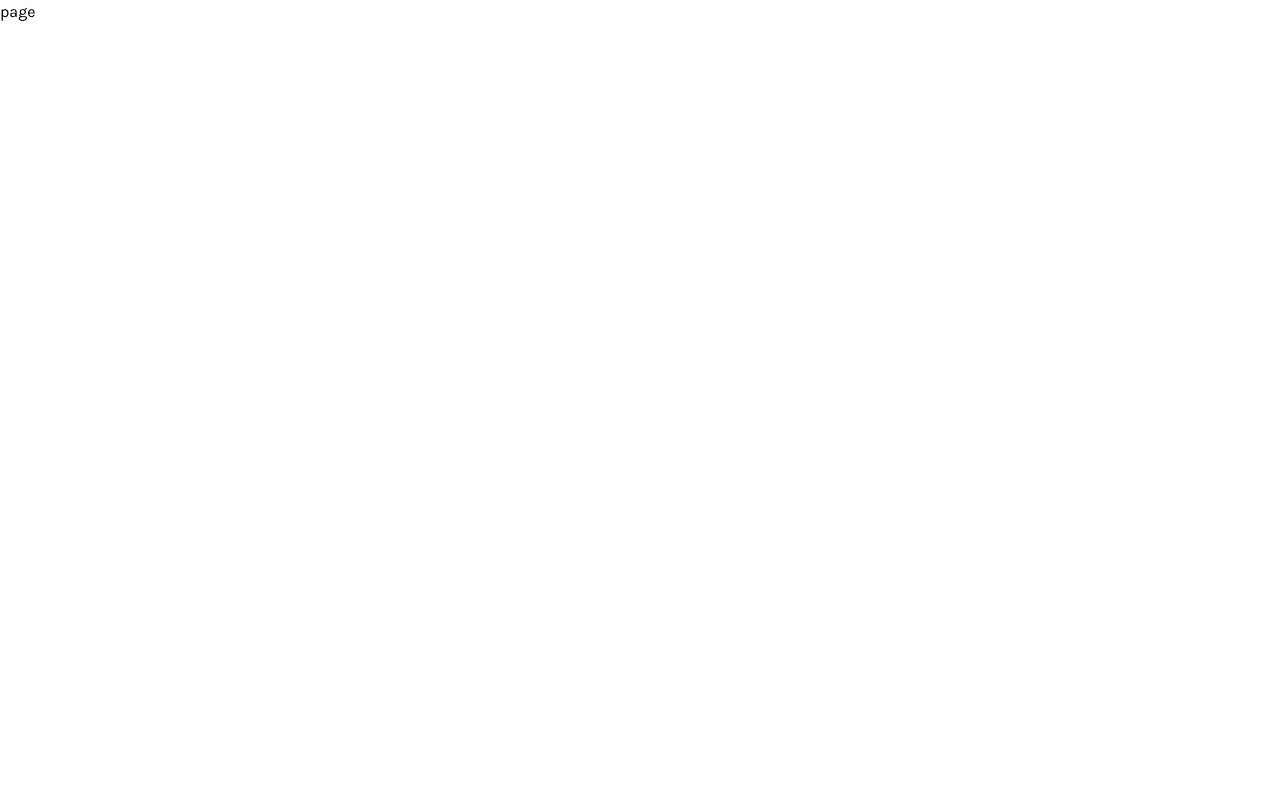
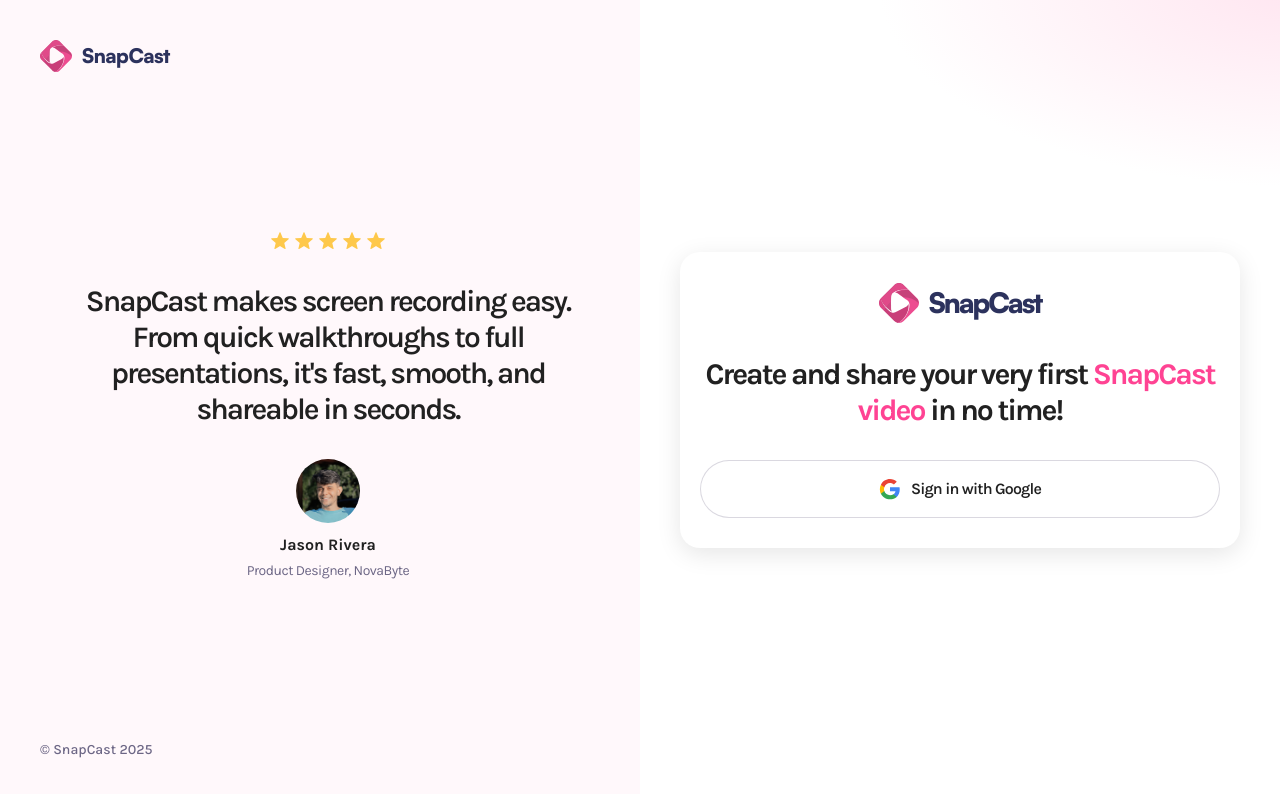
Before and after one commit to SanketLV/SnapCast, a Next.js app: page /sign-in in a window 1280 px wide. Shown: the top 794 px of the page. Built offline with nearby package versions, Linux system fonts and the light colour scheme.

Commit message:
Implement sign-in page layout with testimonials and Google sign-in option

```diff
--- a/app/(auth)/sign-in/page.tsx
+++ b/app/(auth)/sign-in/page.tsx
@@ -1,7 +1,87 @@
+import Image from "next/image";
+import Link from "next/link";
 import React from "react";
 
 const page = () => {
-  return <div>page</div>;
+  return (
+    <main className="sign-in">
+      <aside className="testimonial">
+        <Link href="/">
+          <Image
+            src="/assets/icons/logo.svg"
+            alt="logo"
+            width={32}
+            height={32}
+          />
+          <h1>SnapCast</h1>
+        </Link>
+
+        <div className="description">
+          <section>
+            <figure>
+              {Array.from({ length: 5 }).map((_, index) => (
+                <Image
+                  key={index}
+                  src="/assets/icons/star.svg"
+                  alt="star"
+                  width={20}
+                  height={20}
+                />
+              ))}
+            </figure>
+            <p>
+              SnapCast makes screen recording easy. From quick walkthroughs to
+              full presentations, it&apos;s fast, smooth, and shareable in
+              seconds.
+            </p>
+            <article>
+              <Image
+                src="/assets/images/jason.png"
+                alt="jason"
+                width={64}
+                height={64}
+                className="rounded-full"
+              />
+              <div>
+                <h2>Jason Rivera</h2>
+                <p>Product Designer, NovaByte</p>
+              </div>
+            </article>
+          </section>
+        </div>
+        <p>&copy; SnapCast {new Date().getFullYear()}</p>
+      </aside>
+
+      <aside className="google-sign-in">
+        <section>
+          <Link href="/">
+            <Image
+              src="/assets/icons/logo.svg"
+              alt="logo"
+              width={40}
+              height={40}
+            />
+            <h1>SnapCast</h1>
+          </Link>
+          <p>
+            Create and share your very first <span>SnapCast video</span> in no
+            time!
+          </p>
+          <button>
+            <Image
+              src="/assets/icons/google.svg"
+              alt="google"
+              width={22}
+              height={22}
+            />
+            <span>Sign in with Google</span>
+          </button>
+        </section>
+      </aside>
+
+      <div className="overlay" />
+    </main>
+  );
 };
 
 export default page;
```
